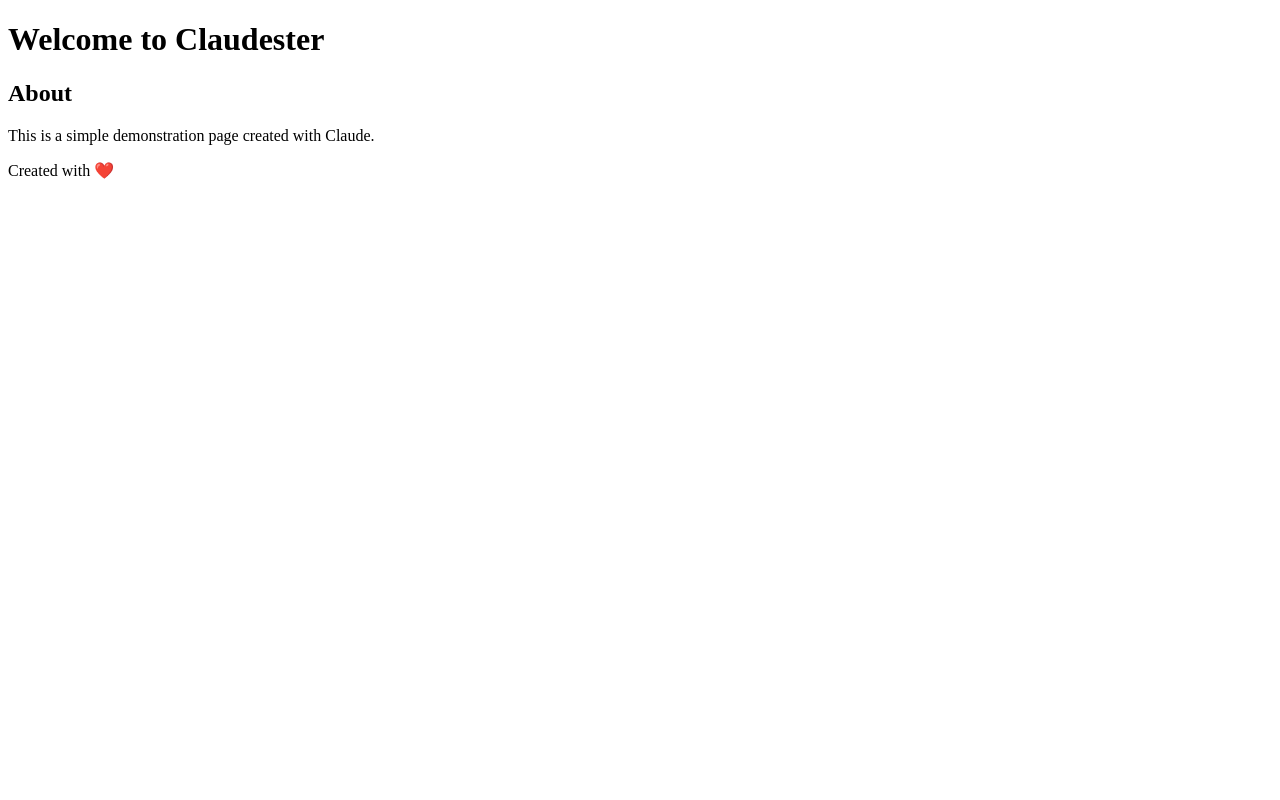
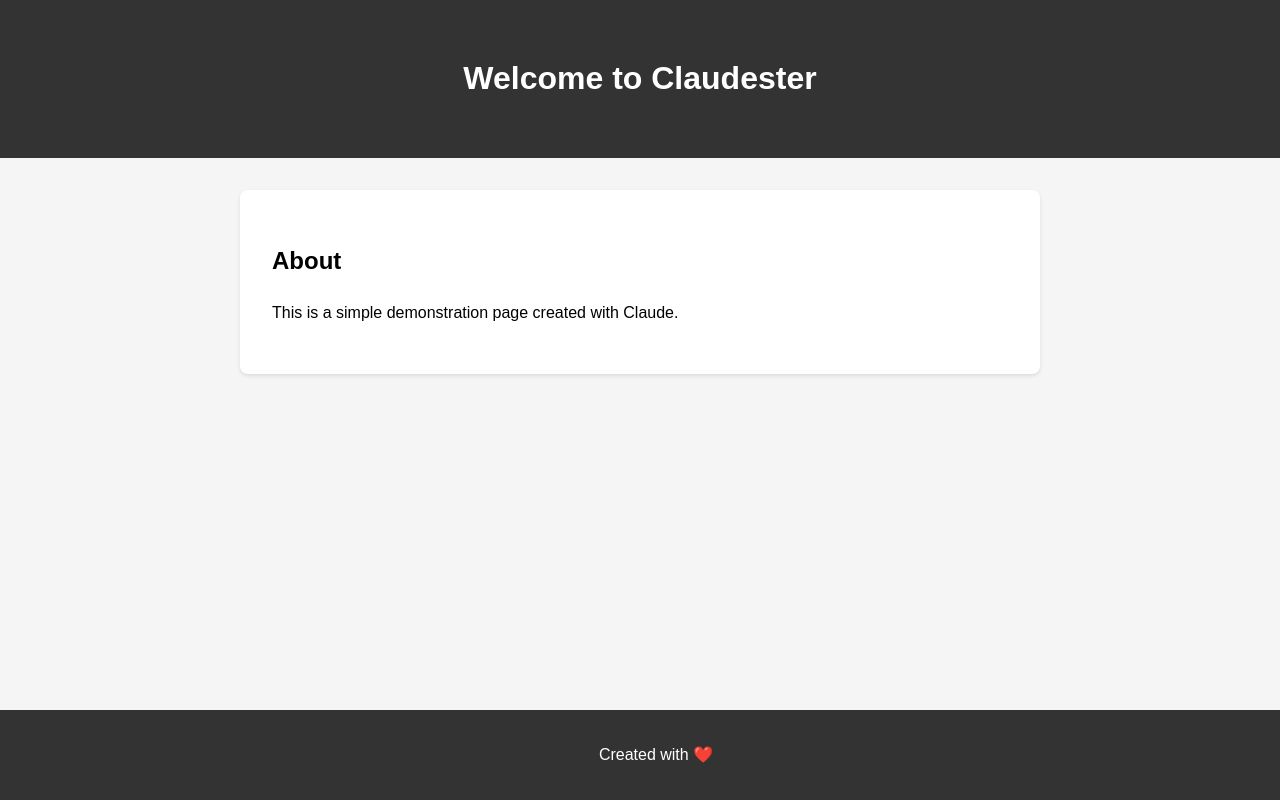
Before and after one commit to maxchernin/claudester, a plain HTML site: page index.html in a window 1280 px wide. Drawn offline with Linux system fonts and the light colour scheme.

Commit message:
Add CSS styling and update HTML

```diff
--- a/index.html
+++ b/index.html
@@ -4,6 +4,7 @@
     <meta charset="UTF-8">
     <meta name="viewport" content="width=device-width, initial-scale=1.0">
     <title>Claudester Page</title>
+    <link rel="stylesheet" href="style.css">
 </head>
 <body>
     <header>
--- /dev/null
+++ b/style.css
@@ -0,0 +1,37 @@
+body {
+    font-family: 'Arial', sans-serif;
+    line-height: 1.6;
+    margin: 0;
+    padding: 0;
+    background-color: #f5f5f5;
+}
+
+header {
+    background-color: #333;
+    color: white;
+    text-align: center;
+    padding: 2rem;
+}
+
+main {
+    max-width: 800px;
+    margin: 2rem auto;
+    padding: 0 1rem;
+}
+
+section {
+    background-color: white;
+    padding: 2rem;
+    border-radius: 8px;
+    box-shadow: 0 2px 4px rgba(0,0,0,0.1);
+}
+
+footer {
+    text-align: center;
+    padding: 1rem;
+    background-color: #333;
+    color: white;
+    position: fixed;
+    bottom: 0;
+    width: 100%;
+}
```
